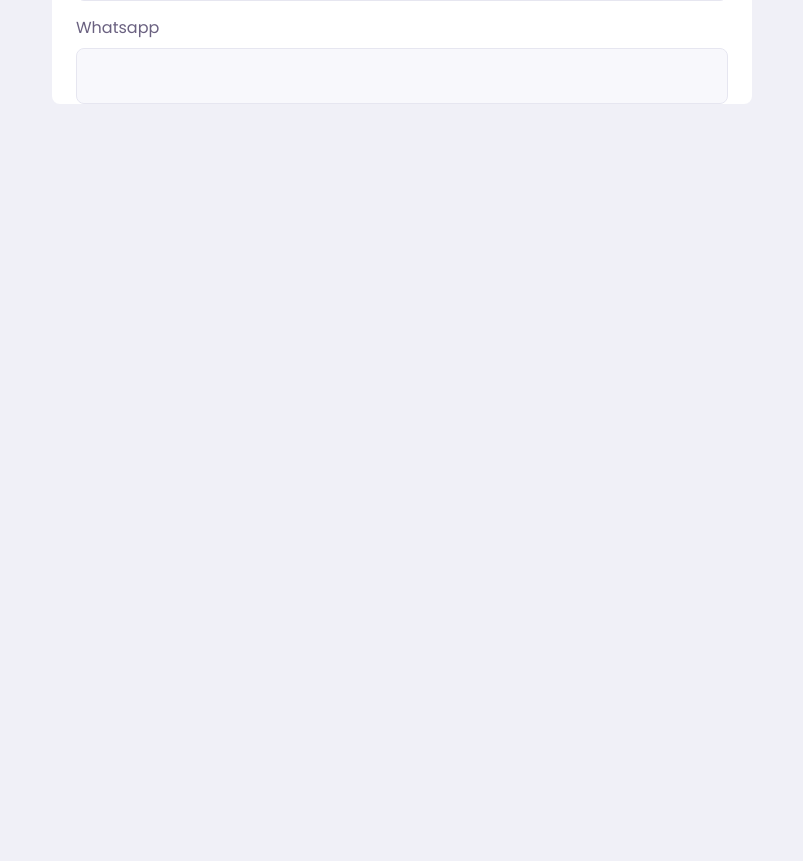
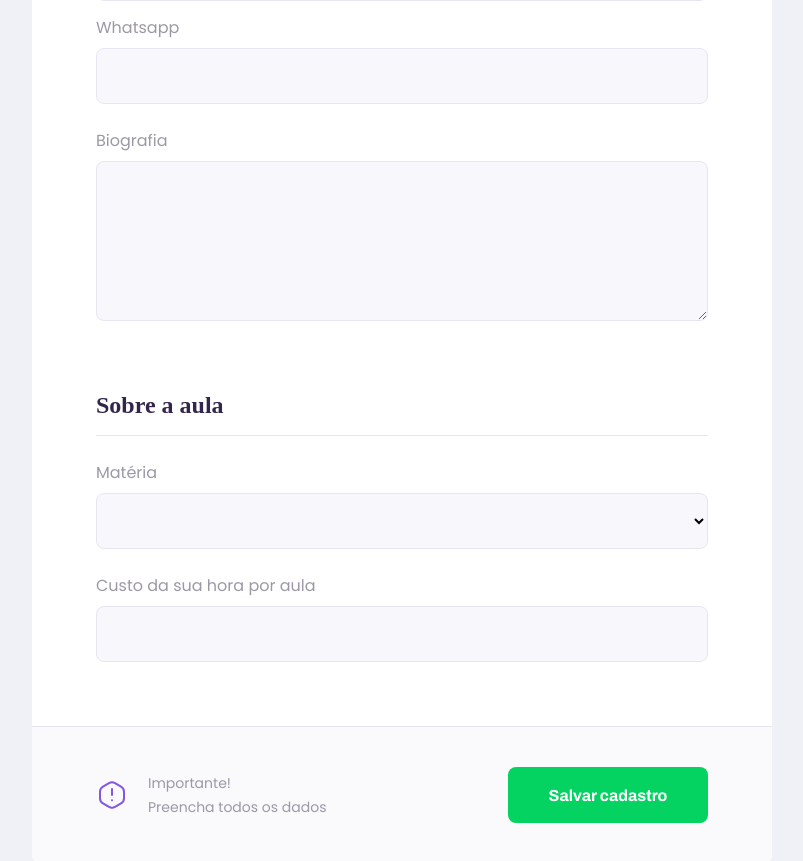
Before and after one commit to leotelles/online-classes-web, a React (Create React App) app: page /give-classes in a window 1280 px wide. Shown: the part 631-1492 px from the top of the page, without its empty margins (238-1041 px from the left). Before the commit the page ends 800 px from the top, so only its background shows below. Built offline with nearby package versions, Linux system fonts and the light colour scheme.

Commit message:
Update TeacherForm

```diff
--- /dev/null
+++ b/src/components/Select/index.tsx
@@ -0,0 +1,19 @@
+import React, { SelectHTMLAttributes } from 'react';
+
+import './styles.css';
+
+interface SelectProps extends SelectHTMLAttributes<HTMLSelectElement> {
+  name: string;
+  label: string;
+}
+
+const Select: React.FC<SelectProps> = ({ name, label, ...rest }) => {
+  return (
+    <div className="select-block">
+      <label htmlFor={name}>{label}</label>
+      <select id={name} {...rest} />
+    </div>
+  );
+}
+
+export default Select;
--- /dev/null
+++ b/src/components/Select/styles.css
@@ -0,0 +1,34 @@
+.select-block {
+  position: relative;
+}
+
+.select-block + .select-block {
+  margin-top: 1.4rem;
+}
+
+.select-block label {
+  font: 1.4rem;
+}
+
+.select-block select {
+  width: 100%;
+  height: 5.6rem;
+  margin-top: 0.8rem;
+  border-radius: 0.8rem;
+  background: var(--color-input-background);
+  border: 1px solid var(--color-line-in-white);
+  outline: 0;
+  padding: 1.6rem;
+  font: 1.6rem Archivo;
+}
+
+.select-block:focus-within::after {
+  width: calc(100% - 3.2rem);
+  height: 2px;
+  content: "";
+  background: var(--color-primary-light);
+  position: absolute;
+  left: 1.6rem;
+  right: 1.6rem;
+  bottom: 0;
+}
--- /dev/null
+++ b/src/components/Textarea/index.tsx
@@ -0,0 +1,19 @@
+import React, { TextareaHTMLAttributes } from 'react';
+
+import './styles.css';
+
+interface TextareaProps extends TextareaHTMLAttributes<HTMLTextAreaElement> {
+  name: string;
+  label: string;
+}
+
+const Textarea: React.FC<TextareaProps> = ({ name, label, ...rest }) => {
+  return (
+    <div className="textarea-block">
+      <label htmlFor={name}>{label}</label>
+      <textarea id={name} {...rest} />
+    </div>
+  );
+}
+
+export default Textarea;
--- /dev/null
+++ b/src/components/Textarea/styles.css
@@ -0,0 +1,36 @@
+.textarea-block {
+  position: relative;
+}
+
+.textarea-block + .textarea-block {
+  margin-top: 1.4rem;
+}
+
+.textarea-block label {
+  font: 1.4rem;
+}
+
+.textarea-block textarea {
+  width: 100%;
+  height: 16rem;
+  min-height: 8rem;
+  margin-top: 0.8rem;
+  border-radius: 0.8rem;
+  background: var(--color-input-background);
+  border: 1px solid var(--color-line-in-white);
+  outline: 0;
+  resize: vertical;
+  padding: 1.2rem 1.6rem;
+  font: 1.6rem Archivo;
+}
+
+.textarea-block:focus-within::after {
+  width: calc(100% - 3.2rem);
+  height: 2px;
+  content: "";
+  background: var(--color-primary-light);
+  position: absolute;
+  left: 1.6rem;
+  right: 1.6rem;
+  bottom: 7px;
+}
--- a/src/pages/TeacherForm/index.tsx
+++ b/src/pages/TeacherForm/index.tsx
@@ -1,6 +1,10 @@
 import React from "react";
 import Input from "../../components/Input";
 import PageHeader from "../../components/PageHeader";
+import Textarea from "../../components/Textarea";
+import Select from "../../components/Select";
+
+import warningIcon from '../../assets/images/icons/warning.svg';
 
 import './styles.css';
 
@@ -18,7 +22,23 @@
           <Input name="name" label="Nome completo"/>
           <Input name="avatar" label="Avatar"/>
           <Input name="whatsapp" label="Whatsapp"/>
+          <Textarea name="bio" label="Biografia" />
         </fieldset>
+
+        <fieldset>
+          <legend>Sobre a aula</legend>
+          <Select name="subject" label="Matéria"/>
+          <Input name="cost" label="Custo da sua hora por aula"/>
+        </fieldset>
+
+        <footer>
+          <p>
+            <img src={warningIcon} alt="Aviso importante"/>
+            Importante! <br />
+            Preencha todos os dados
+          </p>
+          <button type="button">Salvar cadastro</button>
+        </footer>
       </main>
     </div>
   );
--- a/src/pages/TeacherForm/styles.css
+++ b/src/pages/TeacherForm/styles.css
@@ -37,3 +37,83 @@
   padding-bottom: 1.6rem;
   border-bottom: 1px solid var(--color-line-in-white);
 }
+
+#page-teacher-form main fieldset .input-block + .textarea-block,
+#page-teacher-form main fieldset .select-block + .input-block {
+  margin-top: 2.4rem;
+}
+
+#page-teacher-form main label {
+  color: var(--color-text-complement);
+}
+
+#page-teacher-form main footer {
+  padding: 4rem 2.4rem;
+  background: var(--color-box-footer);
+  border-top: 1px solid var(--color-line-in-white);
+  margin-top: 6.4rem;
+}
+
+#page-teacher-form main footer p {
+  display: flex;
+  align-items: center;
+  justify-content: center;
+  font-size: 1.4rem;
+  line-height: 2.4rem;
+  color: var(--color-text-complement);
+}
+
+#page-teacher-form main footer img {
+  margin-right: 2rem;
+}
+
+#page-teacher-form main footer button {
+  width: 100%;
+  height: 5.6rem;
+  background: var(--color-secundary);
+  color: var(--color-button-text);
+  border: 0;
+  border-radius: 0.8rem;
+  cursor: pointer;
+  font: 700 1.6rem Archivo;
+  display: flex;
+  align-items: center;
+  justify-content: center;
+  text-decoration: none;
+  transition: background-color 0.2s;
+  margin-top: 3.2rem;
+}
+
+#page-teacher-form main footer button:hover {
+  background: var(--color-secundary-dark);
+}
+
+@media (min-width: 700px) {
+  #page-teacher-form {
+    max-width: 100vw;
+  }
+
+  #page-teacher-form .page-header .header-content {
+    margin-bottom: 0;
+  }
+
+  #page-teacher-form main fieldset {
+    padding: 0 6.4rem;
+  }
+
+  #page-teacher-form main footer {
+    padding: 4rem 6.4rem;
+    display: flex;
+    align-items: center;
+    justify-content: space-between;
+  }
+
+  #page-teacher-form main footer p {
+    justify-content: space-between;
+  }
+
+  #page-teacher-form main footer button {
+    width: 20rem;
+    margin-top: 0;
+  }
+}
```
